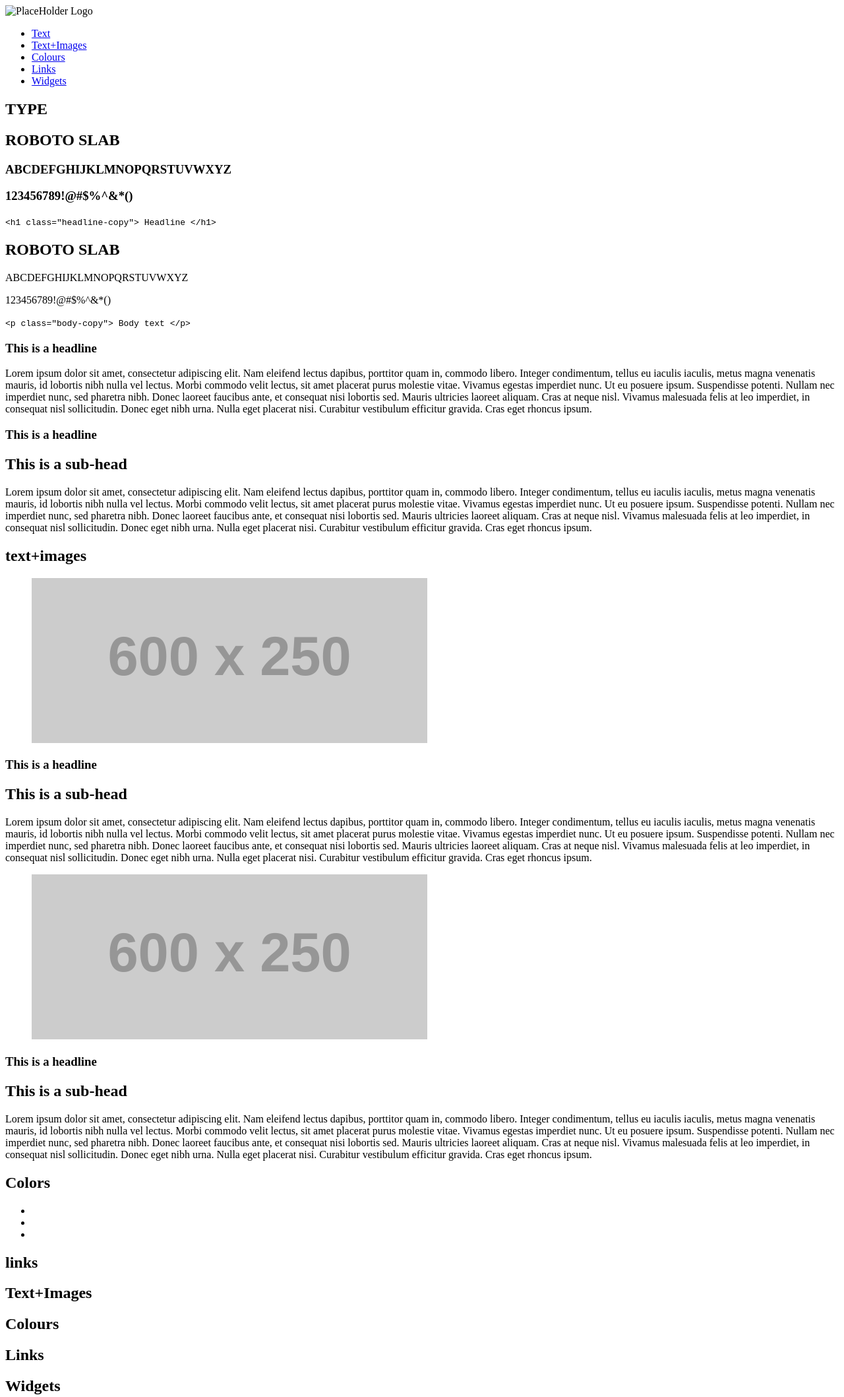
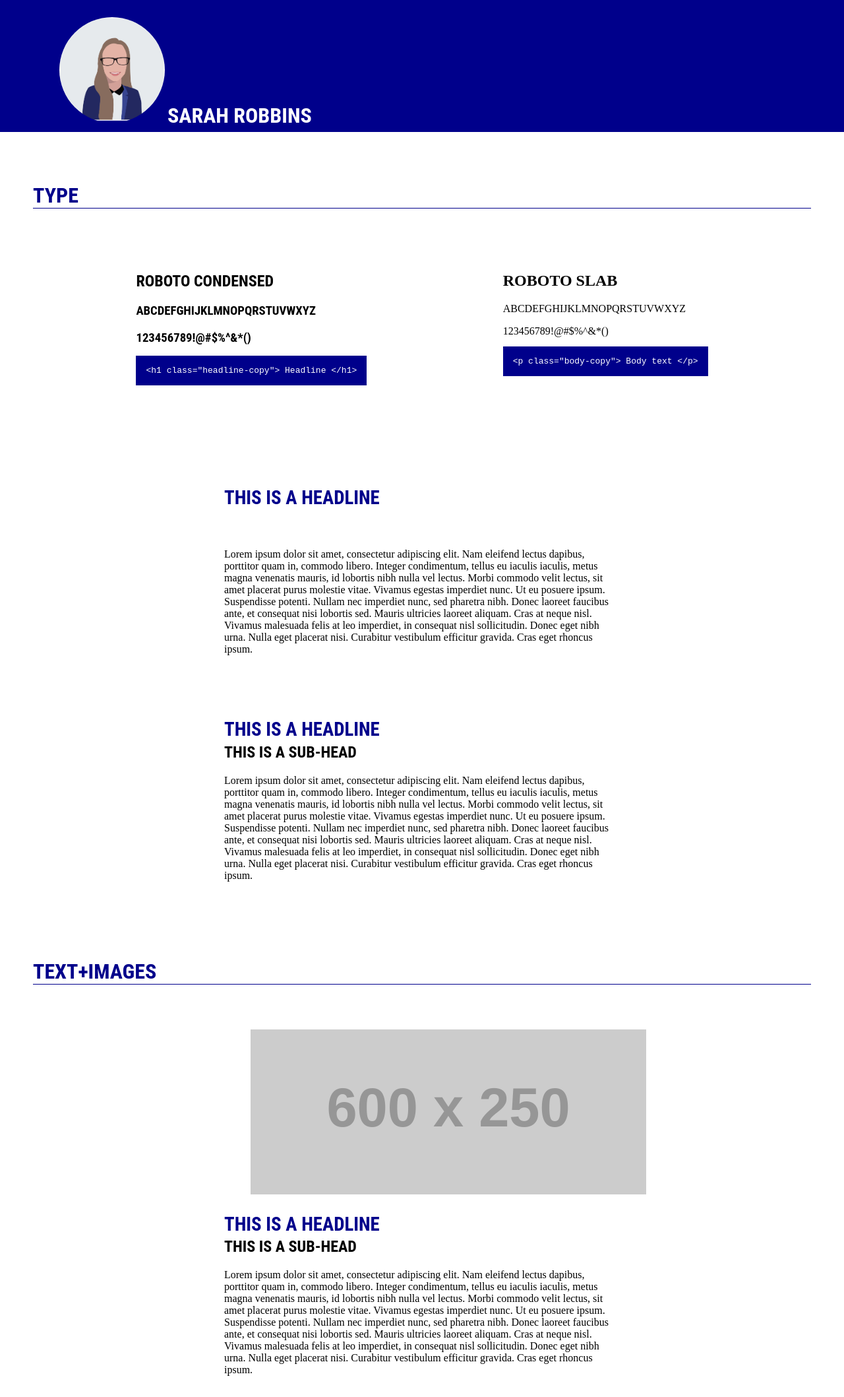
Before and after one commit to SMRobbins/STYLESHEET, a plain HTML site: page index.html in a window 1280 px wide. Shown: the top 2117 px of the page at 66% size. Drawn offline with Linux system fonts and the light colour scheme; placeholder pictures from the web are drawn by us.

Commit message:
Add files via upload
final upload monday oct 28

```diff
--- /dev/null
+++ b/css/main.css
@@ -0,0 +1,203 @@
+
+
+body {
+    margin:0;
+    /* border-top:5px solid black; */
+    font-family: 'Roboto Condensed', sans-serif;
+    font-family: 'Roboto Slab', serif;
+}
+
+a {
+    color: white;
+}
+
+.circular--profilepic {
+    display: inline-block;
+    position: relative;
+    width: 160px;
+    height: 160px;
+    overflow: hidden;
+    border-radius: 50%;
+  }
+
+  .circular--profilepic img {
+    width: auto;
+    height: 90%;
+    margin-left: 20px;
+}
+
+/* header.flex-container {
+    border:1px solid white;
+} */
+
+h1,h2,h3,h4,h5,h6 {
+text-transform: uppercase;
+}
+
+nav > ul > li {
+    display: inline;
+    margin-right:25px;
+}
+
+article {
+    width:600px;
+    margin:25px;
+}
+
+article > header > h1 {
+    font-size:1.8em;
+    color: darkblue;
+}
+
+article > header + h2 {
+    margin-top:-25px;
+}
+
+article > header + p {
+    margin-top:60px;
+}
+
+.body-copy {
+    font-family: 'Roboto Slab', serif;
+}
+
+.headline-copy {
+    font-family: 'Roboto Condensed', sans-serif;
+
+}
+
+code {
+    background-color: darkblue;
+    color:white;
+    padding:15px;
+    line-height: 42px;
+}
+
+
+section {
+    margin:50px 50px;
+}
+
+.section-title {
+    font-size:2em;
+    border-bottom:1px solid darkblue;
+    width:100%;
+    display:block;
+    color: darkblue;
+}
+
+
+.flex-container {
+    display:flex;
+    justify-content: space-evenly;
+    flex-flow: row wrap;
+}
+
+.flex-item {
+    margin-right:auto;
+}
+.color-item {
+    list-style-type: none;
+    display:inline-block;
+    width:200px;
+    height:200px;
+    margin:10px;
+    border:1px solid darkblue;
+}
+
+.color-list li:nth-child(1) {
+    background-color: rgb(37, 64, 141);
+    color: white;
+    letter-spacing:1px;
+    font-weight:bold;
+    padding:5px;
+}
+
+.color-list li:nth-child(1) {
+    content: '#25408d  \a RGB: 37 64 141';
+    white-space: pre;
+}
+
+.color-list li:nth-child(2) {
+    background-color: rgb(223, 174, 161);
+    color: white;
+    letter-spacing:1px;
+    font-weight:bold;
+    padding:5px;
+}
+
+.color-list li:nth-child(2) {
+    content: '#dfaeal  \a RGB: 223 174 161';
+    white-space: pre;
+}
+.color-list li:nth-child(3) {
+    background-color: rgb(241, 95, 69);
+    color: white;
+    letter-spacing:1px;
+    font-weight:bold;
+    padding:5px;
+}
+
+.color-list li:nth-child(3) {
+    content: '#f15f60  \a RGB:rgb(241, 95, 69)';
+    white-space: pre;
+}
+
+.logo-box{
+    position:relative;
+    width: 900px;
+    height:200px;
+    padding:10px 10px 10px 50px;
+    /* background-color:darkblue; */
+}
+
+.top-page {
+    width: 100%;
+    height:200px;
+    background-color:darkblue;
+}
+
+header > div > ul > li {
+    display: inline;
+}
+
+.title-name {
+    width: 300px;
+    margin: auto;
+    display: inline;
+}
+
+/* .logo-box:after {
+    position: absolute;
+    left: 281px;
+    top: 0px;
+    content: '';
+    border-bottom: 70px solid white;
+    border-left: 39px solid transparent; */
+}
+
+figure {
+    border-bottom:5px solid black;
+    margin:0;
+
+}
+figure > img.feature {
+
+    margin-bottom: -5px;
+
+}
+
+
+
+© 2019 GitHub, Inc.
+Terms
+Privacy
+Security
+Status
+Help
+Contact GitHub
+Pricing
+API
+Training
+Blog
+About
--- a/index.html
+++ b/index.html
@@ -1,51 +1,41 @@
+
+
 <!DOCTYPE html>
 <html lang="en">
 <head>
     <meta charset="UTF-8">
     <meta name="viewport" content="width=device-width, initial-scale=1.0">
     <meta http-equiv="X-UA-Compatible" content="ie=edge">
-    <link href="css/main.css" type="text/css" rel="stylesheet">
-
+    <link href="css/main.css" rel="stylesheet" type="text/css">
     <style>
     <link href="https://fonts.googleapis.com/css?family=Roboto+Condensed|Roboto+Slab&display=swap" rel="stylesheet">
             </style>
-
-    <title>Sarah Robbins Style Guide</title>
-
+            <STYLE>A {text-decoration: none;} </STYLE>
+    <title>Sarah Robbins - Style Guide</title>
 </head>
 <body>
-    <div class="main-wrapper">
-        <section>
-        <header>
-            <img src="img/self-portrait-BLUE.png" class="circular--profilepic" title="sarah robbins logo" alt="PlaceHolder Logo" width="150" height="150">
-        </header>
+    <header class="flex-container top-page">
+        <div class="logo-box flex-item">
+            <ul>
+                <li> <img src="img/self-portrait-BLUE.png" class="circular--profilepic" title="sarah robbins logo" alt="PlaceHolder Logo" width="180" height="180"></li>
+                <li> <h1 class="headline-copy title-name" style="color:WHITE;line-height:10px;">SARAH ROBBINS</h1></li>
 
-        <header nav-class="section-item">
+            </ul>
+        </div>
         <nav>
             <ul>
-                    <li>
-                        <a href="#text">Text</a>
-                    </li>
-                    <li>
-                        <a href="#ti">Text+Images</a>
-                    </li>
-                    <li>
-                        <a href="#Colours">Colours</a>
-                    </li>
-                    <li>
-                        <a href="#Links">Links</a>
-                    </li>
-                    <li>
-                        <a href="#Widgets">Widgets</a>
-                    </li>
+                <li><a href="#type">Type</a></li>
+                <li><a href="#text">Text+Images</a></li>
+                <li><a href="#colors">Colors</a></li>
+                <li><a href="#widgets">Widgets</a></li>
             </ul>
         </nav>
     </header>
-    </section>
-        <section lass="flex-container" id="text">
-            <header>
+    <main>
+<section class="flex-container" id="type">
         <h1 class="section-title headline-copy">TYPE</h1>
-                    <h2 class="headline-copy">ROBOTO SLAB</h2>
+        <section>
+                <h2 class="headline-copy">ROBOTO CONDENSED</h2>
                 <h3 class="headline-copy">
                     ABCDEFGHIJKLMNOPQRSTUVWXYZ
                 </h3>
@@ -55,7 +45,7 @@
                 </code>
 
         </section>
-        <section LASS="flex-container ID="TEXT">
+        <section>
                 <h2 class="body-copy">ROBOTO SLAB</h2>
                 <p class="body-copy">
                     ABCDEFGHIJKLMNOPQRSTUVWXYZ
@@ -64,7 +54,7 @@
                 <code>
                         &lt;p class="body-copy"&gt; Body text &lt;&sol;p&gt;
                      </code>
-            </header>
+        </section>
 </section>
 
 <section class="flex-container">
@@ -117,10 +107,20 @@
     </h1>
 
     <div class="flex-container">
-        <ul>
-            <li class="color-item"></li>
-            <li class="color-item"></li>
-            <li class="color-item"></li>
+        <ul class="color-list">
+            <li class="color-item">
+                <p>#25408d</p>
+                <p>RGB: 37, 64, 141</p>
+            </li>
+            <li class="color-item">
+                    <p>#dfaeal</p>
+                    <p>RGB: 223 174 161</p>
+            </li>
+
+            <li class="color-item">
+                    <p>#f15f60 </p>
+                    <p>RGB: 241, 95, 69</p>
+            </li>
         </ul>
     </div>
 
@@ -136,35 +136,31 @@
 
 </section>
 
-        <section id="ti">
-            <header>
-                <h1>
-                    Text+Images
+<section class="flex-container" id="widgets">
+        <h1 class="section-title headline-copy">
+                widgets
             </h1>
-            </header>
+    <section>
+
     </section>
 
-        <section id="Colours">
-             <header>
-            <h1>
-                    Colours
-            </h1>
-        </header>
 </section>
 
-    <section id="Links">
-            <header>
-                <h1>
-                        Links
-                </h1>
-            </header>
-         </section>
+</main>
 
-         <section id="Widgets">
-              <header>
-            <h1>Widgets</h1>
-        </header>
-    </section>
-    </div>
+
+
 </body>
 </html>
+© 2019 GitHub, Inc.
+Terms
+Privacy
+Security
+Status
+Help
+Contact GitHub
+Pricing
+API
+Training
+Blog
+About
```
Also changed, not shown: img/self-portrait-BLUE.png (added), 1 other file. Lines whose indentation alone changed are shown as unchanged.
